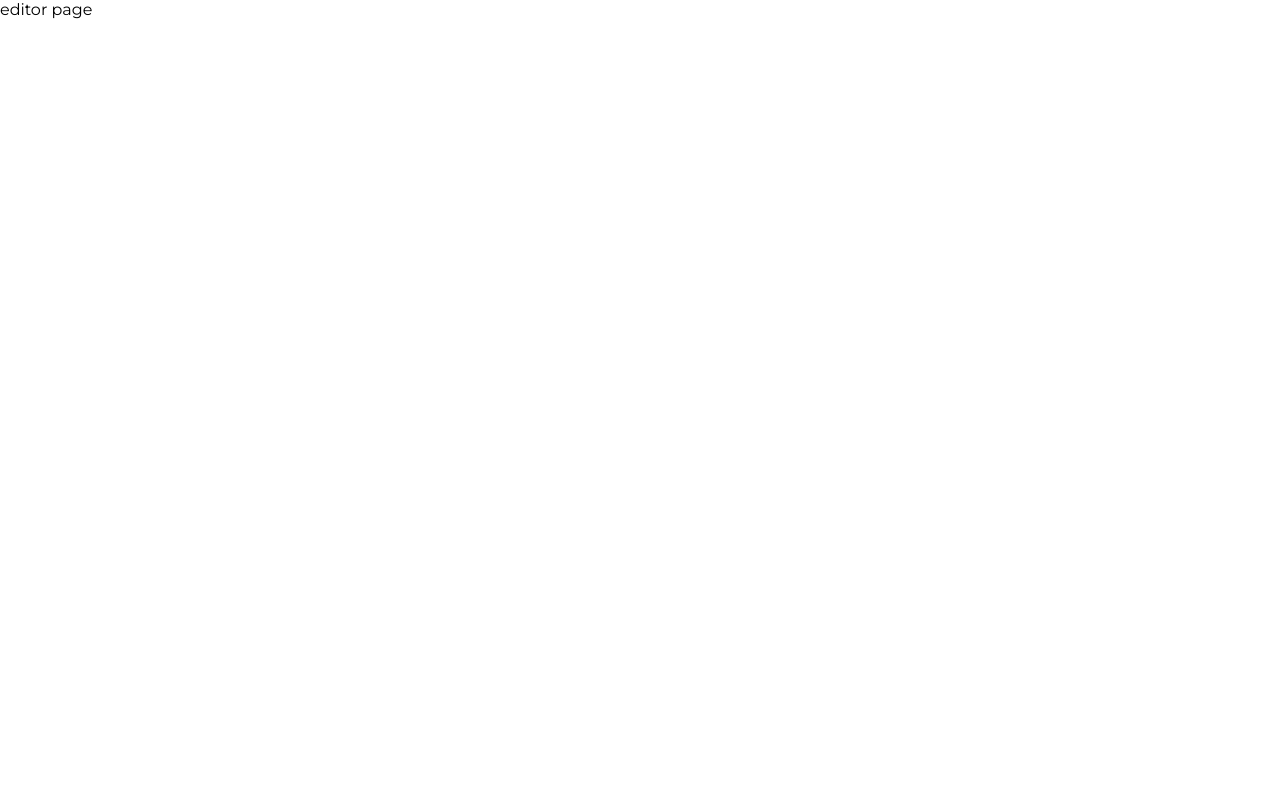
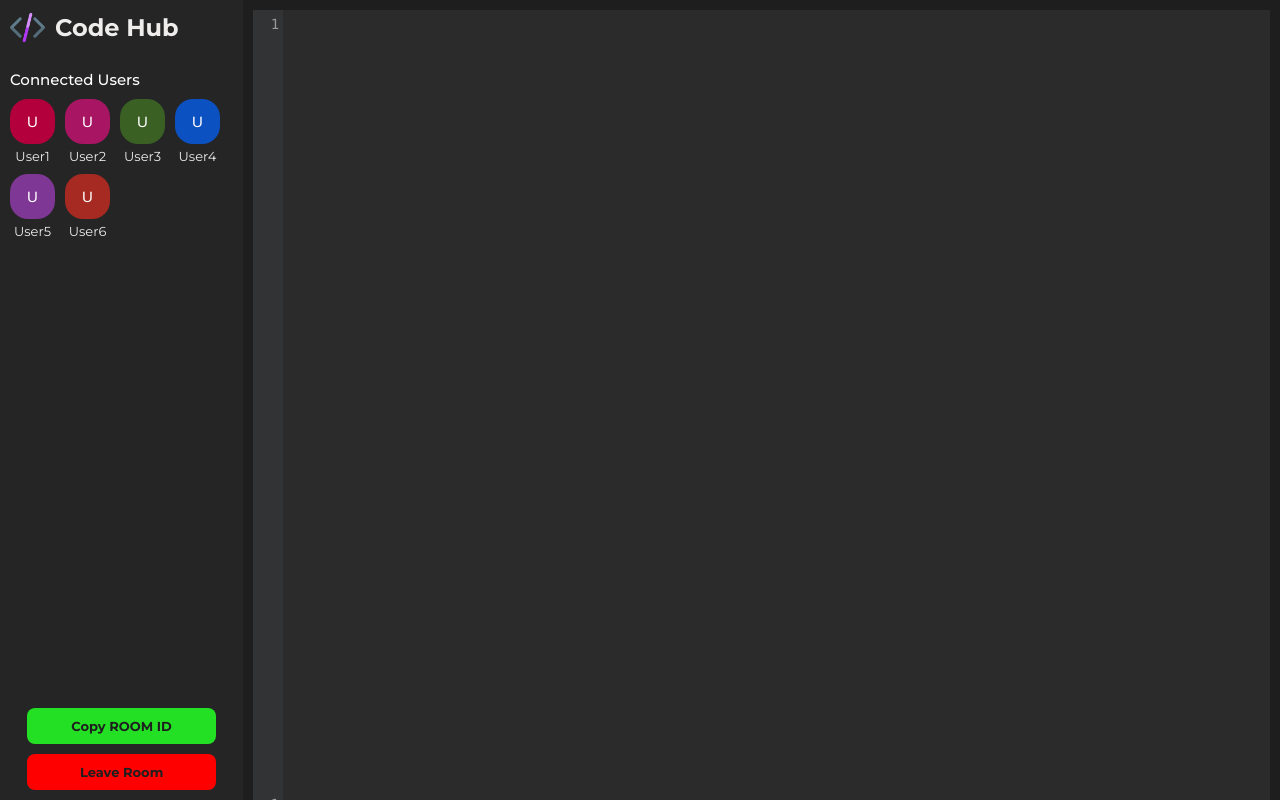
Before and after one commit to soumitri-2005/code-hub, a React (Vite) app: page /editor/1 in a window 1280 px wide. Shown: the top 800 px of the page. Built offline with nearby package versions, Linux system fonts and the light colour scheme.

Commit message:
editor page complete

```diff
--- a/src/App.css
+++ b/src/App.css
@@ -80,7 +80,7 @@
   padding: 10px;
   border-radius: 8px;
   background-color: var(--highlight-one);
-  color: black;
+  color: var(--dark-two);
   font-weight: 600;
   font-size: 14px;
   cursor: pointer;
@@ -131,3 +131,122 @@ footer p a:hover {
 }
 
 /* editor */
+.logo-wrapper {
+  width: 100%;
+  display: flex;
+  justify-content: start;
+  align-items: center;
+  flex-direction: row;
+}
+
+.logo-wrapper .logo-name h1{
+  font-size: 24px;
+}
+
+.logo-wrapper img {
+  width: 35px;
+  height: 35px;
+}
+
+.main-wrapper {
+  width: 100%;
+  height: 100vh;
+  display: flex;
+  justify-content: center;
+  flex-direction: row;
+}
+
+.aside {
+  width: 19%;
+  height: 100vh;
+  background-color: var(--dark-one);
+  padding: 10px;
+  display: flex;
+  flex-direction: column;
+  justify-content: space-between;
+}
+
+.aside .aside-up {
+  display: flex;
+  flex-direction: column;
+  gap: 10px;
+}
+
+.aside .aside-up .line {
+  width: 100%;
+  height: 2.5px;
+  border-radius: 10px;
+  background-color: var(--highlight-two);
+}
+
+.aside .aside-up h3 {
+  font-size: 15px;
+  color: var(--light-two);
+  font-weight: 500;
+  margin-top: 15px;
+  font-family: var(--font-style);
+}
+
+.aside-down {
+  display: flex;
+  flex-direction: column;
+  align-items: center;
+  justify-content: center;
+  gap: 10px;
+}
+
+.aside-down .btn {
+  width: 85%;
+      font-weight: 700;
+    font-family: var(--font-style);
+}
+
+.aside-down .copy-btn{
+  background-color: rgb(36, 224, 36);
+  font-size: 13px;
+}
+
+.aside-down .copy-btn:hover{
+  background-color: rgba(36, 224, 36, 0.658);
+}
+
+.aside-down .leave-btn{
+  background-color: rgb(255, 0, 0);
+  font-size: 13px;
+}
+
+.aside-down .leave-btn:hover{
+  background-color: rgba(255, 0, 0, 0.682);
+}
+
+.client-list {
+  display: flex;
+  flex-direction: row;
+  flex-wrap: wrap;
+  gap: 10px;
+}
+
+.client .user-name {
+  font-size: 13px;
+  font-family: var(--font-style);
+  color: var(--light-one);
+  display: flex;
+  align-items: center;
+  flex-direction: column;
+  gap: 4px;
+}
+
+.editor-wrapper {
+  width: 81%;
+  height: 100vh;
+  background-color: var(--dark-two);
+  padding: 10px;
+  display: flex;
+  flex-direction: column;
+}
+
+.CodeMirror {
+  min-height: calc(100vh - 20px);
+  font-size: 14px;
+  line-height: 1.5;
+}
--- /dev/null
+++ b/src/components/Client.jsx
@@ -0,0 +1,16 @@
+import Avatar from 'react-avatar'
+
+const Client = ({username}) => {
+  return (
+    <>
+    <div className="client">
+        <span className='user-name'>
+            <Avatar name={username} size={45} round="18px"/>
+            {username}
+        </span>
+    </div>
+    </>
+  )
+}
+
+export default Client
--- /dev/null
+++ b/src/components/Editor.jsx
@@ -0,0 +1,26 @@
+import { useEffect } from "react";
+import Codemirror from "codemirror";
+import "codemirror/lib/codemirror.css";
+import "codemirror/mode/javascript/javascript";
+import "codemirror/theme/darcula.css";
+import "codemirror/addon/edit/closeBrackets";
+import "codemirror/addon/edit/closeTag";
+
+const Editor = () => {
+  useEffect(() => {
+    async function init() {
+      Codemirror.fromTextArea(document.getElementById("realtime-editor"), {
+        mode: { name: "javascript", json: true },
+        theme: "darcula",
+        autoCloseBrackets: true,
+        autoCloseTags: true,
+        lineNumbers: true,
+      });
+    }
+    init();
+  }, []);
+
+  return <textarea id="realtime-editor"></textarea>;
+};
+
+export default Editor;
--- a/src/pages/EditorPage.jsx
+++ b/src/pages/EditorPage.jsx
@@ -1,11 +1,65 @@
-import React from 'react'
+import { useState } from "react";
+import logo from "/logo.png";
+import Client from "../components/Client";
+import Editor from "../components/Editor";
 
 const EditorPage = () => {
+  const [clients, setClients] = useState([
+    {
+      socketId: 1,
+      username: "User1",
+    },
+    {
+      socketId: 2,
+      username: "User2",
+    },
+    {
+      socketId: 3,
+      username: "User3",
+    },
+    {
+      socketId: 4,
+      username: "User4",
+    },
+    {
+      socketId: 5,
+      username: "User5",
+    },
+    {
+      socketId: 6,
+      username: "User6",
+    },
+  ]);
+
   return (
-    <div>
-      editor page
-    </div>
-  )
-}
+    <>
+      <div className="main-wrapper">
+        <div className="aside">
+          <div className="aside-up">
+            <div className="logo logo-wrapper">
+              <img src={logo} alt="code-hub-logo" />
+              <div className="logo-name">
+                <h1>Code Hub</h1>
+              </div>
+            </div>
+            <h3>Connected Users</h3>
+            <div className="client-list">
+              {clients.map((client) => (
+                <Client key={client.socketId} username={client.username} />
+              ))}
+            </div>
+          </div>
+          <div className="aside-down">
+            <button className="btn copy-btn">Copy ROOM ID</button>
+            <button className="btn leave-btn">Leave Room</button>
+          </div>
+        </div>
+        <div className="editor-wrapper">
+          <Editor />
+        </div>
+      </div>
+    </>
+  );
+};
 
-export default EditorPage
+export default EditorPage;
```
Also changed, not shown: package.json (+10 -0 lines), 1 other file (tests, documents, lock files or other folders).
